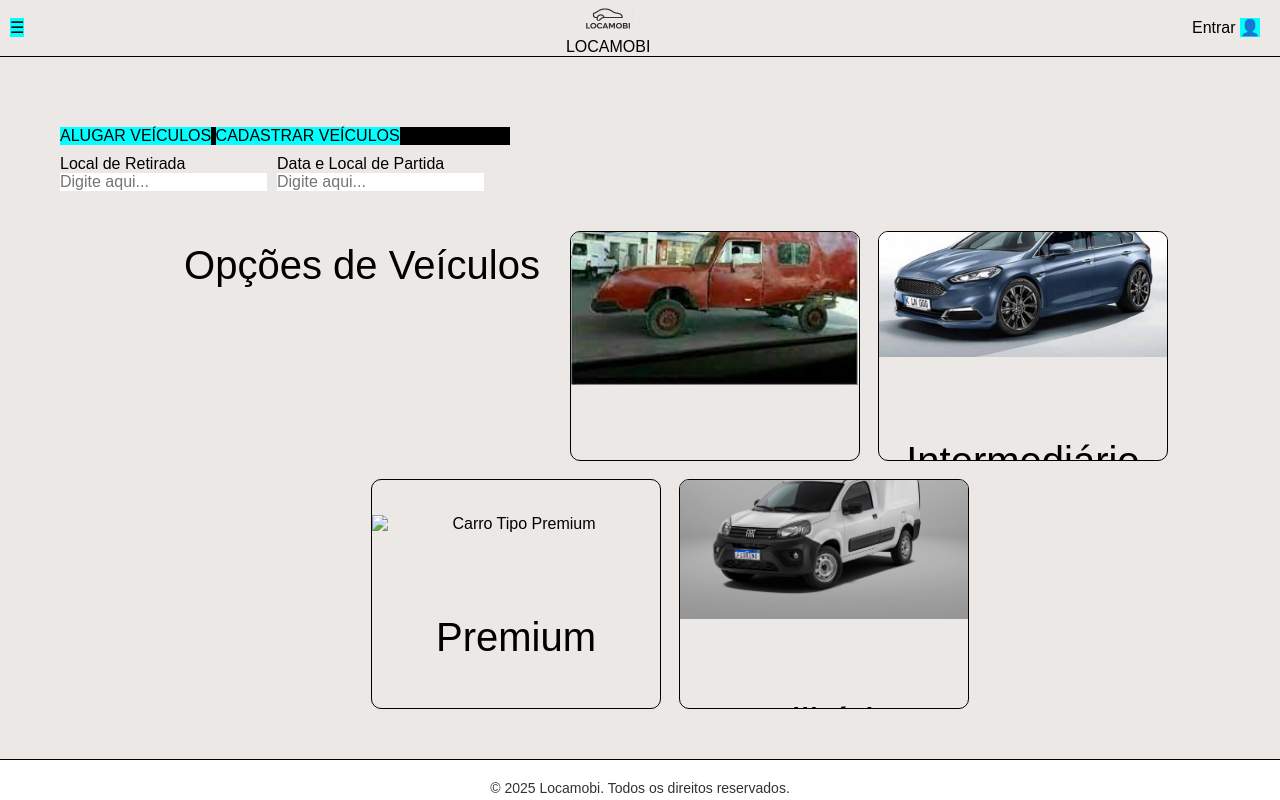
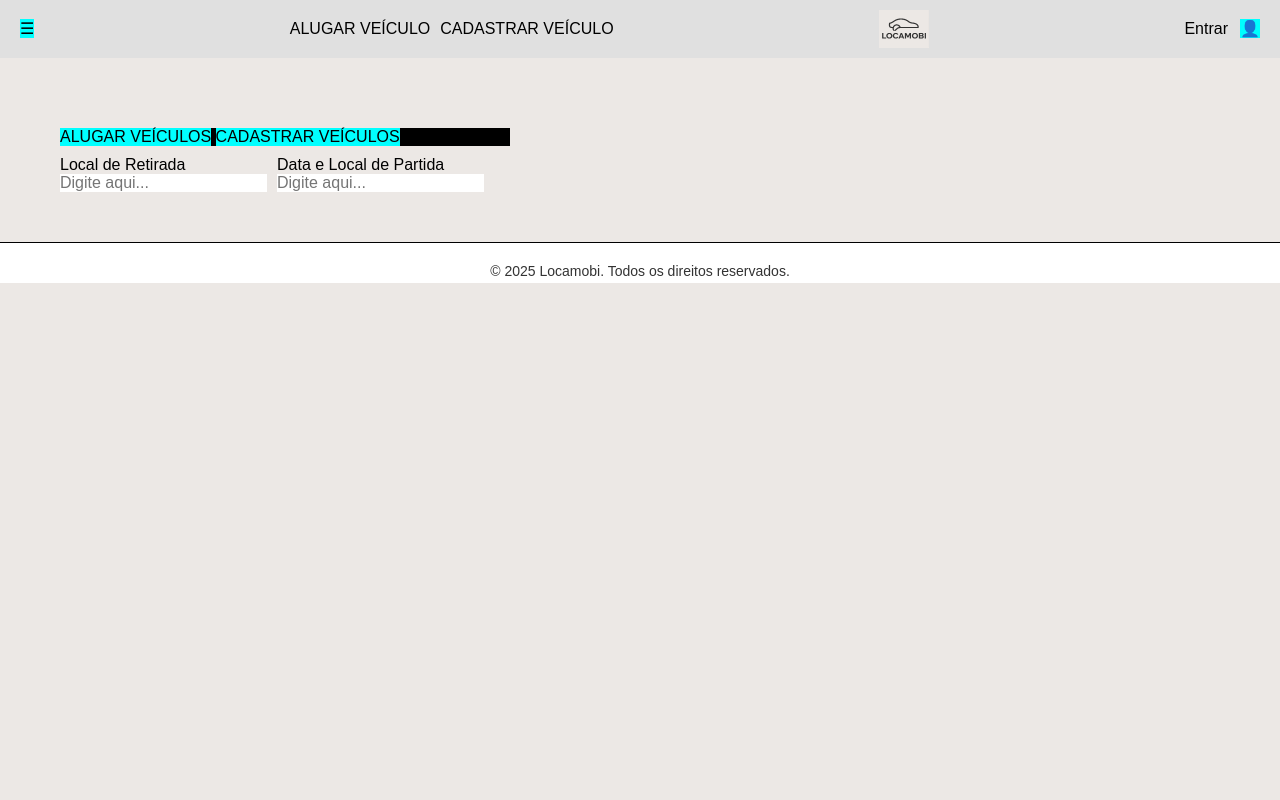
Before and after one commit to lucas-jose11/Locamobi_HTML, a plain HTML site: page index.html in a window 1280 px wide. Drawn offline with Linux system fonts and the light colour scheme.

Commit message:
Progresso sendo feito

```diff
--- a/index.html
+++ b/index.html
@@ -11,20 +11,25 @@
 <body>
 
     <header>
-        <!-- Ícone do menu (hambúrguer) -->
-        <button>☰</button>
-
-        <!-- Logo central com imagem e nome -->
-        <div class="da-logo-central">
-          <img class="logo-central" src="./assets/Logo.svg" alt="Locamobi Logo">
-          <span>LOCAMOBI</span>
+        <div class="menu">
+            <button>☰</button>
         </div>
 
-        <!-- Botão "Entrar" e ícone de usuário -->
-        <div>
+        <div class="header-options">
+            <button>ALUGAR VEÍCULO</button>
+            <button>CADASTRAR VEÍCULO</button>
+        </div>
+
+        <div class="logo-locamobi">
+            <img class="logo-central" src="./assets/Logo.svg" alt="Locamobi Logo">
+        </div>
+
+      <div class="user-and-login">
             <a href="login.html">Entrar</a>
             <button>👤</button>
-        </div>
+      </div>
+
+
     </header>
 
 <main>
@@ -52,34 +57,7 @@
     </section>
 
 
-    <section>
-        <div class="grid-carros">
 
-            <p>Opções de Veículos</p>
-
-
-                <div class="card-carro">
-                    <img src="./assets/economico.jpg" alt="Carro Tipo Econômico">
-                    <p>Econômico</p>
-                </div>
-
-                <div class="card-carro">
-                    <img src="./assets/intermediario.jpg" alt="Carro Tipo Intermediário">
-                    <p>Intermediário</p>
-                </div>
-
-                <div class="card-carro">
-                    <img src="./assets/premium.jpg" alt="Carro Tipo Premium">
-                    <p>Premium</p>
-                </div>
-
-                <div class="card-carro">
-                    <img src="./assets/utiliario.jpg" alt="Carro Tipo Utilitário">
-                    <p>Utilitário</p>
-                </div>
-
-        </div>
-    </section>
 
 </main>
 
--- a/style.css
+++ b/style.css
@@ -57,15 +57,51 @@ button {
 }
 
 header {
+  display: flex;                 /* Layout em linha (horizontal) */
+  justify-content: space-between; /* Espaça os blocos */
+  align-items: center;          /* Centraliza verticalmente */
+  padding: 10px 20px;           /* Espaçamento interno */
+  background-color: #e0e0e0;    /* Cor de fundo parecida com a da imagem */
+  font-family: Arial, Helvetica, sans-serif;
+}
+
+.menu, .header-options, .logo-locamobi, .user-and-login {
     display: flex;
     align-items: center;
-    justify-content: space-between;
-    padding-left: 10px;
-    padding-right: 20px;
-    border-bottom:1px solid #000;
 }
 
-.da-logo-central {
+.header-options button {
+      margin-right: 10px;
+      background: none;
+      border: none;
+      cursor: pointer;
+    }
+
+.header-options button:hover {
+  background-color: #333;
+  opacity: 0.8;
+}
+
+.logo-locamobi {
+ display: inline-block;
+justify-content: center;
+align-items: center;
+
+}
+
+    .user-and-login {
+      text-decoration: none;
+      gap: 12px;
+    }
+
+
+
+
+
+
+
+
+.logo-locamobi {
     display: flex;
     flex-direction: column; /* Coloca imagem em cima e texto embaixo */
     align-items: center;     /* Centraliza horizontalmente */
@@ -102,49 +138,6 @@ input {
 }
 
 
-.grid-carros {
-  display: flex;
-  flex-wrap: wrap;
-  justify-content: center;
-  gap: 18px;
-  margin-top: 40px;
-  padding: 0 40px;
-}
-
-.grid-carros p {
-  padding: 12px;
-  font-style: bold;
-  font-size: 40px;
-}
-
-.card-carro {
-  display: flex;
-  gap: 70px;
-  justify-content: center;
-
-  border: 1px solid black;
-  border-radius: 10px;
-  overflow: hidden;
-  flex-direction: column;
-  width: 100%;
-  max-width: 290px;
-  height: 230px;
-  text-align: center;
-  background: var(--bg-color);
-}
-
-.cards-carros img {
-    width: 100%;
-    height: 150px;
-    object-fit: cover;
-}
-
-.cards-carros p {
-  font-size: 20px;
-}
-
-
-
 
 footer {
   border-top: 1px solid #000;
```
